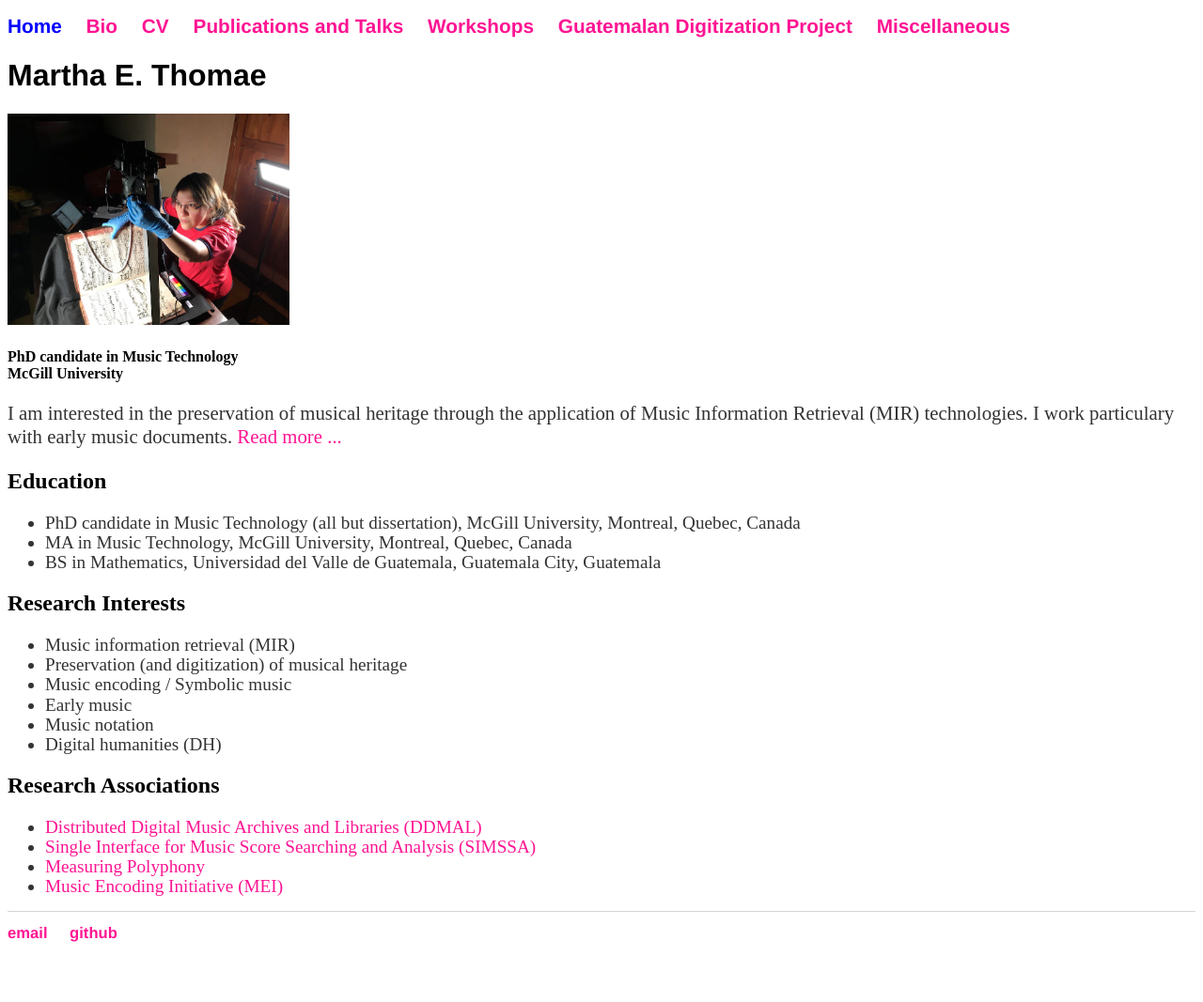
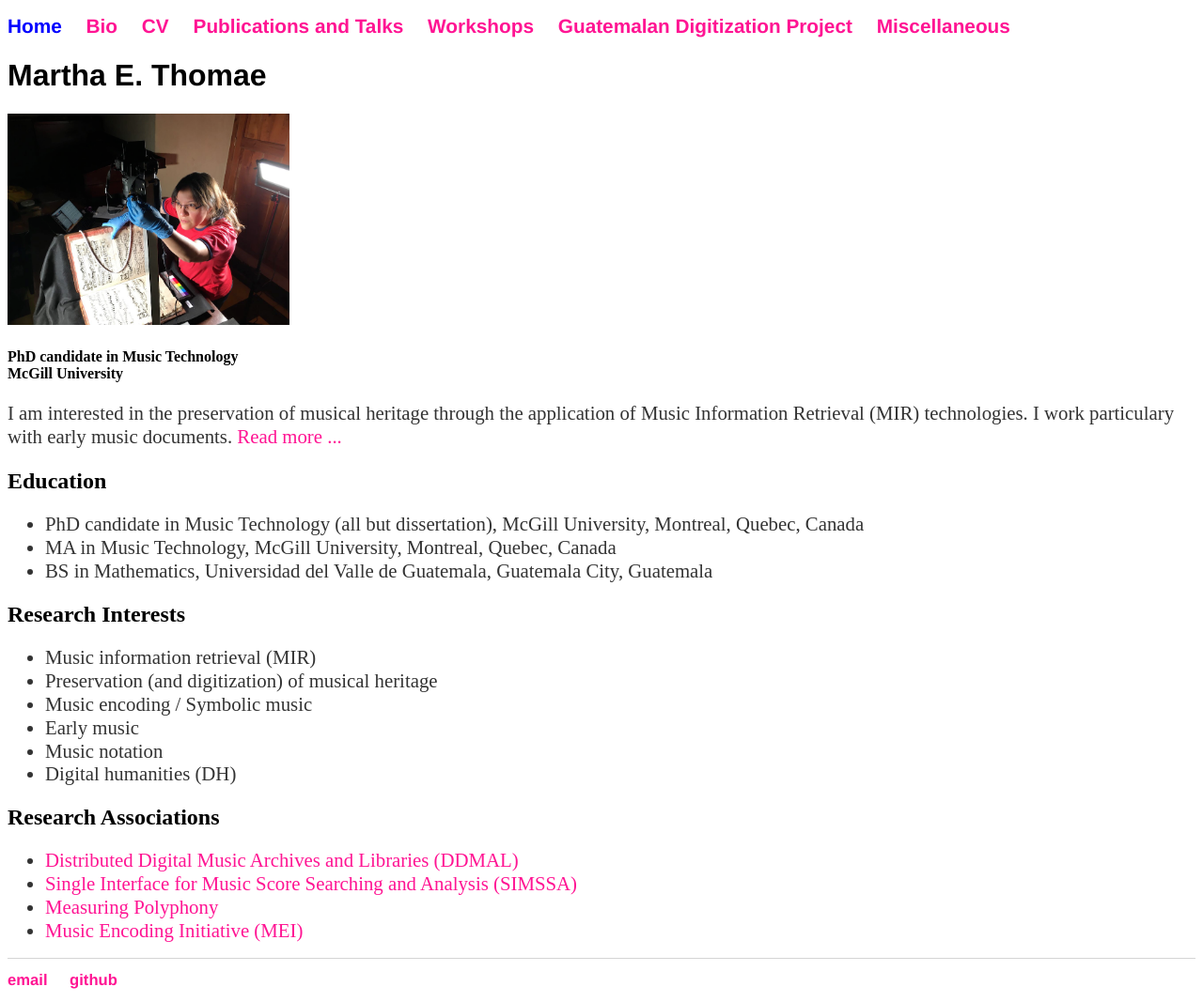
Before and after one commit to martha-thomae/martha-thomae.github.io, a Jekyll site: the page built from index.html, in a window 1280 px wide. Shown: the whole page at 94% size. Built offline with Jekyll 4.4.1, drawn with Linux system fonts in a browser that asks for light colours; before the commit the page ends 1017 px from its top, so only the background shows below that.

Commit message:
Modify CSS and Stop using hacks for the sytling in the other files

```diff
--- a/assets/css/main.css
+++ b/assets/css/main.css
@@ -26,13 +26,13 @@ p {
     line-height: 1.2em;
     color: #333;
 }
-li.big {
-    font-size: 1.2em;
-    line-height: 1.1em;
+li {
+    font-size: 1.3em;
+    line-height: 1.2em;
     color: #333;
 }
-ol li {
-    font-size: 1.3em;
+ul li p {
+    font-size: 1em;
     line-height: 1.2em;
     color: #333;
 }
--- a/index.html
+++ b/index.html
@@ -23,12 +23,12 @@ title: Martha Thomae's website
 
 <h2>Research Interests</h2>
 <ul>
-    <li class="big">Music information retrieval (MIR)</li>
-    <li class="big">Preservation (and digitization) of musical heritage</li>
-    <li class="big">Music encoding / Symbolic music</li>
-    <li class="big">Early music</li>
-    <li class="big">Music notation</li>
-    <li class="big">Digital humanities (DH)</li>
+    <li>Music information retrieval (MIR)</li>
+    <li>Preservation (and digitization) of musical heritage</li>
+    <li>Music encoding / Symbolic music</li>
+    <li>Early music</li>
+    <li>Music notation</li>
+    <li>Digital humanities (DH)</li>
 </ul>
 
 <h2>Research Associations</h2>
```
Also changed, not shown: projects/index.md (+2 -2 lines), workshops/index.md (+1 -1 lines).
